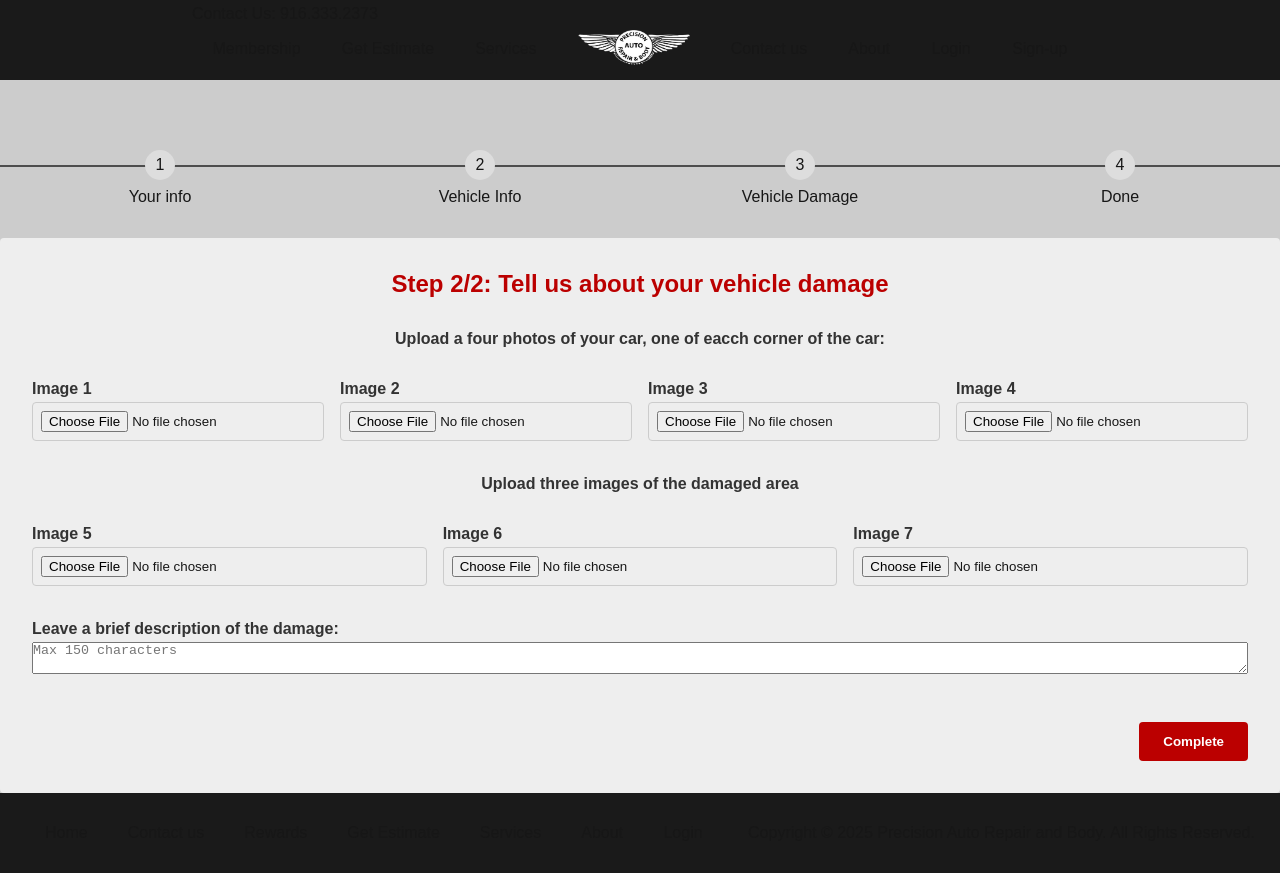
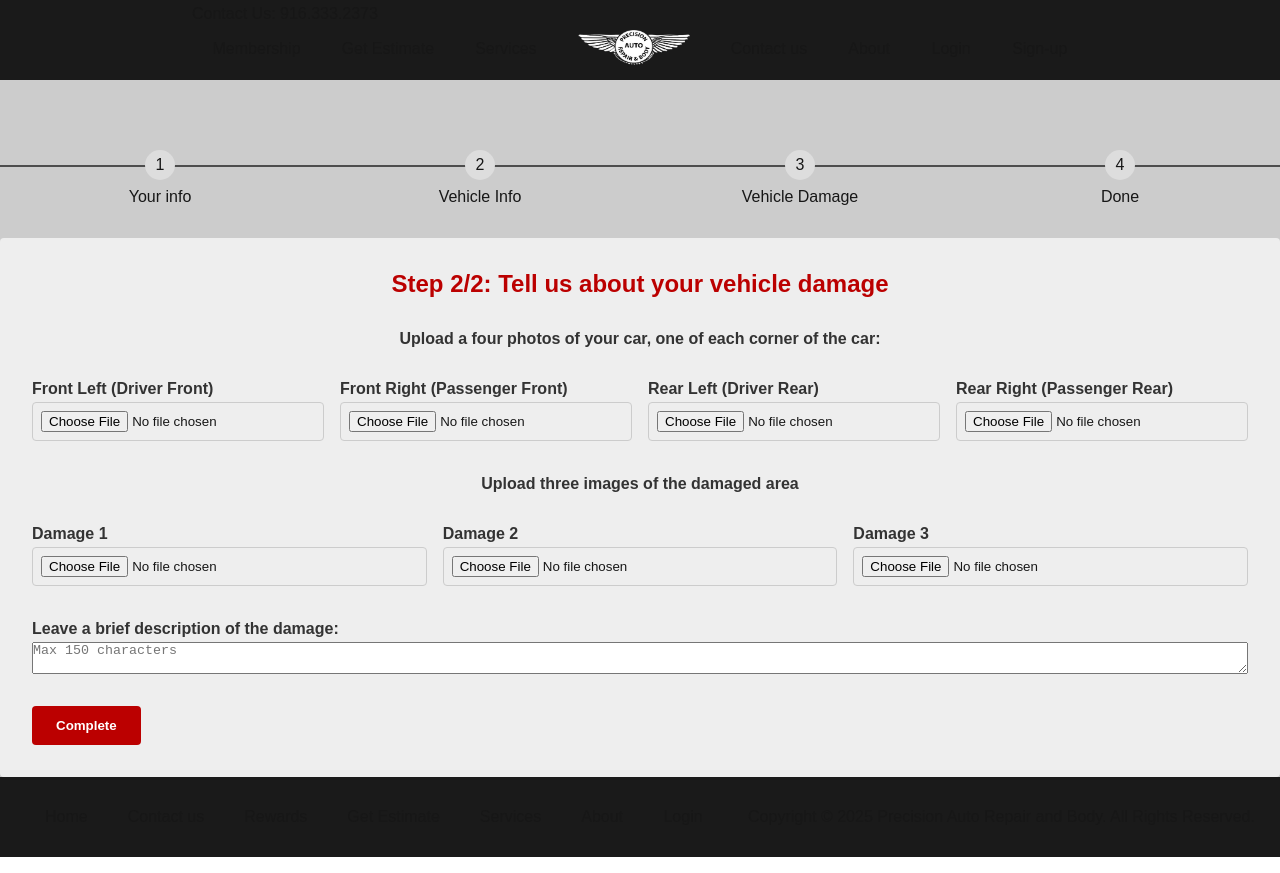
Before and after one commit to rockett366/Precision-Auto-Repair-and-Body, a Next.js app in the folder precision-auto/: page /online-estimate/damage in a window 1280 px wide. Built offline with nearby package versions, Linux system fonts and the light colour scheme.

Commit message:
#54 Saving vehicle info into the session storage
For the online estimate page: The information entered into the vehicle form page is saved into session storage for the next page -vehicle damage.

```diff
--- a/precision-auto/src/app/online-estimate/damage/page.js
+++ b/precision-auto/src/app/online-estimate/damage/page.js
@@ -66,6 +66,9 @@ export default function VehicleInfoPage() {
   const [showPopup, setShowPopup] = useState(false);
   const [popupMessage, setPopupMessage] = useState("");
 
+  //loading symbol for submitting
+  const [isLoading, setIsLoading] = useState(false);
+
   // When clicked, the 'Next' button calls this function.
   const handleSubmit = async () => {
     if (
@@ -88,7 +91,13 @@ export default function VehicleInfoPage() {
       return;
     }
 
+    //save the description
+    sessionStorage.setItem("description", description);
+
     try {
+      //set loading true
+      setIsLoading(true);
+
       const files = [file1, file2, file3, file4, file5, file6, file7];
 
       const queue = [...files];
@@ -104,12 +113,14 @@ export default function VehicleInfoPage() {
         q_len -= 1;
       }
 
-      router.push("/online-estimate/confirmation");
+      //stop loading symbol
+      setIsLoading(false);
     } catch (err) {
       console.error(err);
       setPopupMessage(err?.message ?? "Upload failed.");
       setShowPopup(true);
     }
+    router.push("/online-estimate/confirmation");
   };
 
   return (
@@ -144,7 +155,7 @@ export default function VehicleInfoPage() {
         </h2>
         <p className="subText centerText">
           <strong>
-            Upload a four photos of your car, one of eacch corner of the car:
+            Upload a four photos of your car, one of each corner of the car:
           </strong>
         </p>
 
@@ -153,7 +164,7 @@ export default function VehicleInfoPage() {
           {/* Row 1: Four courners of the car */}
           <div className="formRow">
             <div className="field">
-              <label htmlFor="photo1">Image 1</label>
+              <label htmlFor="photo1">Front Left (Driver Front)</label>
               <input
                 id="photo1"
                 type="file"
@@ -174,7 +185,7 @@ export default function VehicleInfoPage() {
             </div>
 
             <div className="field">
-              <label htmlFor="photo2">Image 2</label>
+              <label htmlFor="photo2">Front Right (Passenger Front)</label>
               <input
                 id="photo2"
                 type="file"
@@ -195,7 +206,7 @@ export default function VehicleInfoPage() {
             </div>
 
             <div className="field">
-              <label htmlFor="photo3">Image 3</label>
+              <label htmlFor="photo3">Rear Left (Driver Rear)</label>
               <input
                 id="photo3"
                 type="file"
@@ -216,7 +227,7 @@ export default function VehicleInfoPage() {
             </div>
 
             <div className="field">
-              <label htmlFor="photo4">Image 4</label>
+              <label htmlFor="photo4">Rear Right (Passenger Rear)</label>
               <input
                 id="photo4"
                 type="file"
@@ -244,7 +255,7 @@ export default function VehicleInfoPage() {
           </p>
           <div className="formRow">
             <div className="field">
-              <label htmlFor="photo5">Image 5</label>
+              <label htmlFor="photo5">Damage 1</label>
               <input
                 id="photo5"
                 type="file"
@@ -265,7 +276,7 @@ export default function VehicleInfoPage() {
             </div>
 
             <div className="field">
-              <label htmlFor="photo6">Image 6</label>
+              <label htmlFor="photo6">Damage 2</label>
               <input
                 id="photo6"
                 type="file"
@@ -286,7 +297,7 @@ export default function VehicleInfoPage() {
             </div>
 
             <div className="field">
-              <label htmlFor="photo7">Image 7</label>
+              <label htmlFor="photo7">Damage 3</label>
               <input
                 id="photo7"
                 type="file"
@@ -321,11 +332,18 @@ export default function VehicleInfoPage() {
               />
             </div>
           </div>
-          {/* Bottom-right button */}
-          <div className="buttonRow">
-            <button type="button" className="nextButton" onClick={handleSubmit}>
-              Complete
-            </button>
+          {/* Comfirm upload --loading symbol*/}
+          <div>
+            {isLoading ? (
+              <div className="loader-container">
+                <div className="loader"></div>
+                <p>Uploading Form</p>
+              </div>
+            ) : (
+              <button className="nextButton" onClick={handleSubmit}>
+                Complete
+              </button>
+            )}
           </div>
         </form>
       </main>
--- a/precision-auto/src/app/online-estimate/onlineEstimate.css
+++ b/precision-auto/src/app/online-estimate/onlineEstimate.css
@@ -131,6 +131,7 @@ label {
   flex: 1;
   gap: 1rem;
   margin-bottom: 1rem;
+  flex-wrap: wrap;
 }
 
 /* A field wrapper that organizes label + input */
@@ -209,8 +210,31 @@ select {
   border-radius: 10px;
   box-shadow: 0 4px 20px rgba(0, 0, 0, 0.2);
   text-align: center;
+  color: black;
 }
 
 .w-h {
   width: 150px;
 }
+
+.loader-container {
+  display: flex;
+  align-items: center;
+  justify-content: center;
+  gap: 10px;
+}
+
+.loader {
+  width: 30px;
+  height: 30px;
+  border: 4px solid lightgray;
+  border-top: 4px solid black;
+  border-radius: 50%;
+  animation: spin 1s linear infinite;
+}
+
+@keyframes spin {
+  to {
+    transform: rotate(360deg);
+  }
+}
```
Also changed, not shown: precision-auto/src/app/online-estimate/vehicle/page.js (+29 -25 lines).
